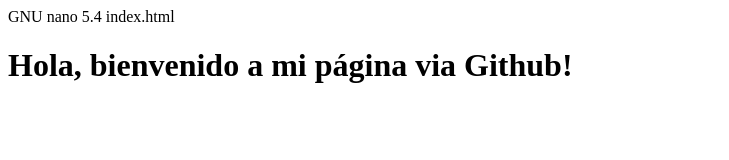
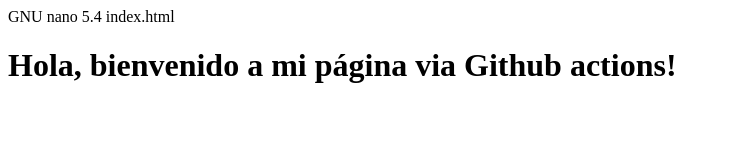
Before and after one commit to pablocarrascoascii/docker-test, a plain HTML site: page index.html in a window 1280 px wide. Shown: the whole page, without its empty margins (0-729 px from the left). Drawn offline with Linux system fonts and the light colour scheme.

Commit message:
Update index.html

```diff
--- a/index.html
+++ b/index.html
@@ -5,6 +5,6 @@
     <title>Mi Página de Prueba</title>
 </head>
 <body>
-    <h1>Hola, bienvenido a mi página via Github!</h1>
+    <h1>Hola, bienvenido a mi página via Github actions!</h1>
 </body>
 </html>
```
